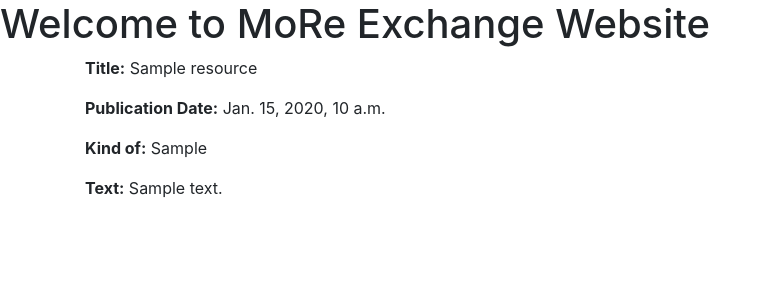
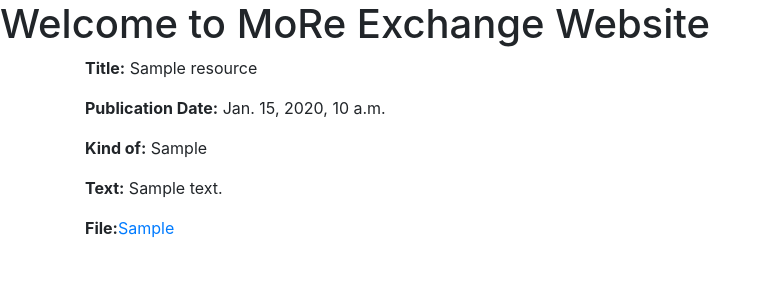
Before and after one commit to k4j3d3v/Student-SharePlace, a Django app: page /content/experience/details/1 in a window 1280 px wide. Shown: the top 300 px of the page, without its empty margins (0-771 px from the left). Run offline with Django 3.2, Linux system fonts and the light colour scheme; tables that the repository leaves empty hold one stand-in row (values such as "Sample post").

Commit message:
Fixed issues with content resources.

```diff
--- a/content/models.py
+++ b/content/models.py
@@ -11,7 +11,6 @@ class Resource(models.Model):
     title = models.CharField(max_length=150)
     publ_date = models.DateTimeField(default=timezone.now)
     owner = models.ForeignKey("users.CustomUser", on_delete=models.CASCADE)
-    uploaded = models.FileField(upload_to='resources/', null=True, blank=True)
 
     def __str__(self):
         return self.title
@@ -58,6 +57,7 @@ class Note(Resource):
     path = models.CharField(max_length=250)
     price = models.FloatField()
     course = models.ForeignKey(Course, on_delete=models.CASCADE)
+    uploaded = models.FileField(upload_to='resources/')
 
 
 class Experience(Resource):
@@ -65,3 +65,4 @@ class Experience(Resource):
     text = models.TextField()
     course = models.ManyToManyField(Course)  # , related_name="related_to")
     degree = models.ForeignKey(Degree, on_delete=models.CASCADE, null=True, blank=True)
+    uploaded = models.FileField(upload_to='resources/', null=True, blank=True)
--- a/content/templates/content/experience_detail.html
+++ b/content/templates/content/experience_detail.html
@@ -5,4 +5,8 @@
 <p><strong>Publication Date:</strong> {{ experience.publ_date }}</p>
 <p><strong>Kind of:</strong> {{ experience.kind_of }}</p>
 <p><strong>Text:</strong> {{ experience.text }}</p>
+{% if experience.uploaded %}
+<p><strong>File:</strong><a href="{{ experience.uploaded.url }}">{{ experience.get_filename }}</a></p>
+{% endif %}
+
 {% endblock %}
```
